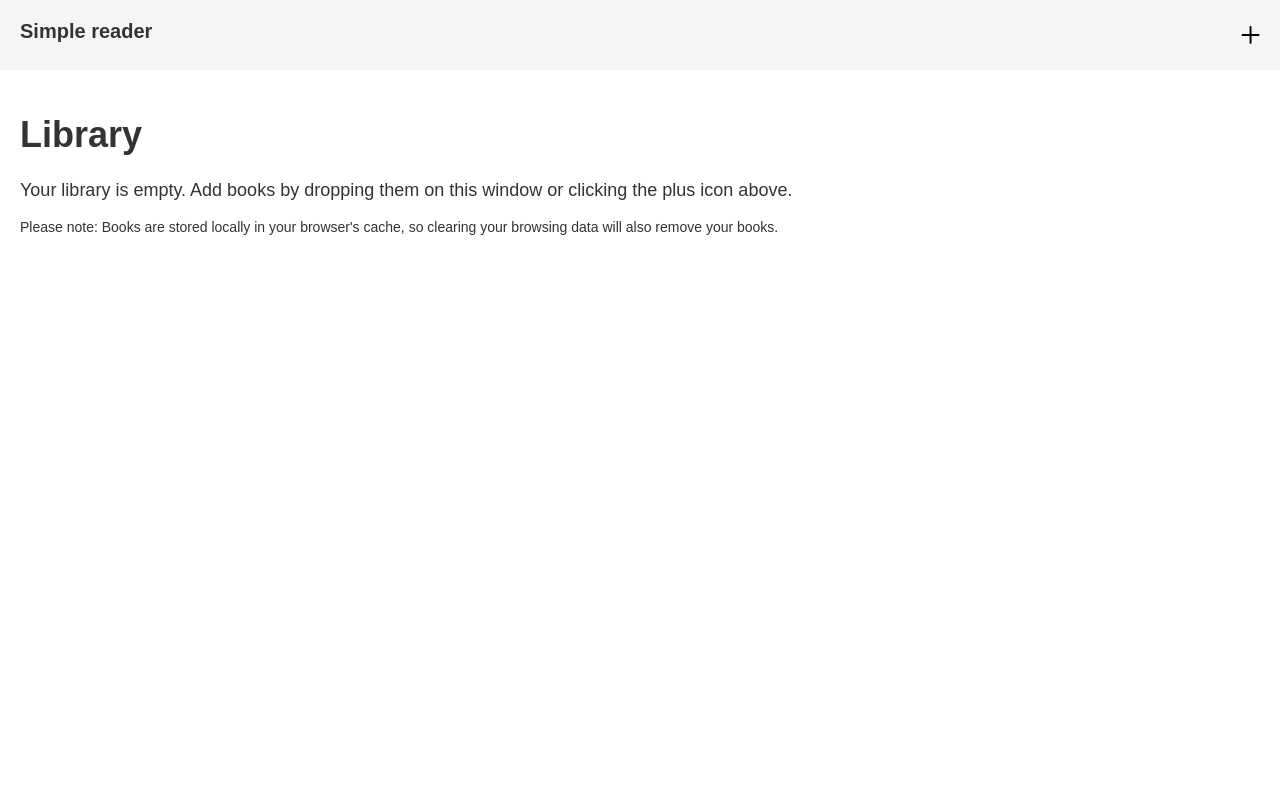
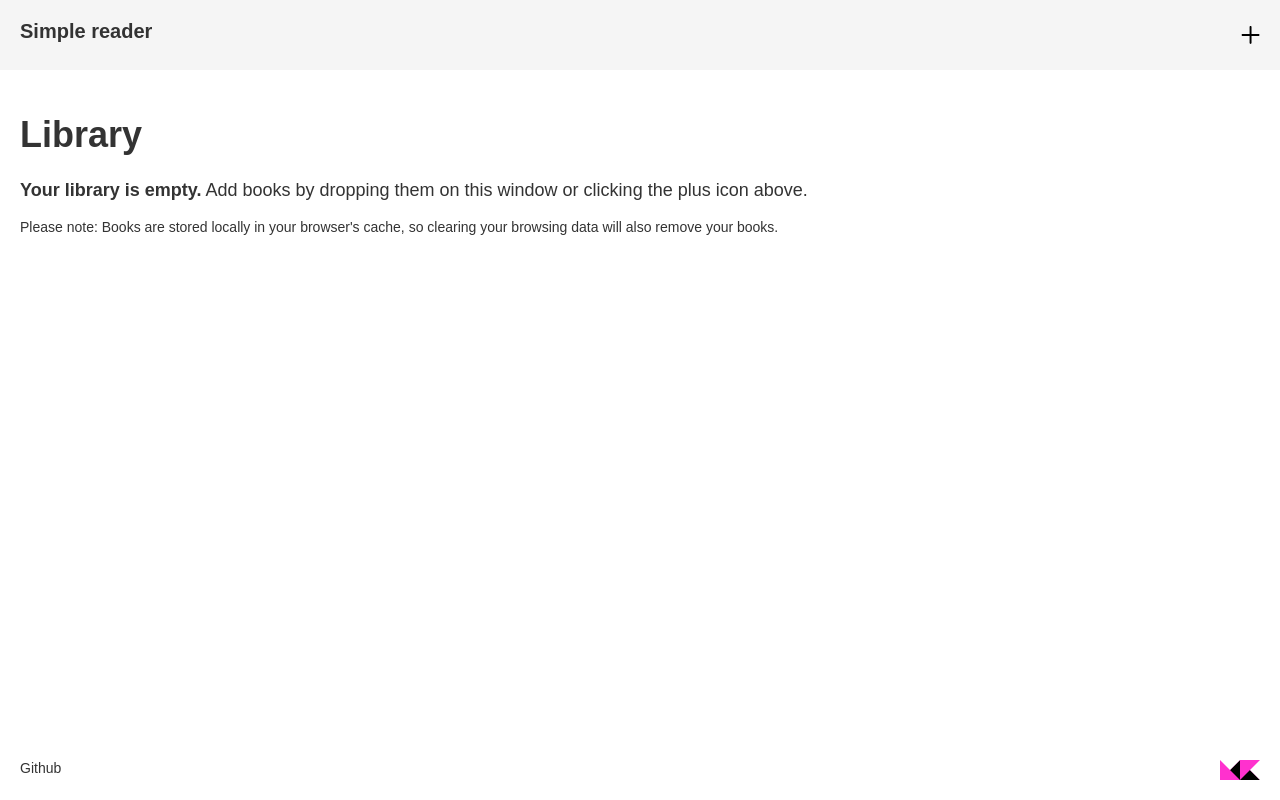
Before and after one commit to MattKevan/minimal-reader, a Vue app: page / in a window 1280 px wide. Built offline with nearby package versions, Linux system fonts and the light colour scheme; a web font is replaced by a local one.

Commit message:
Add footer

```diff
--- a/public/index.html
+++ b/public/index.html
@@ -15,4 +15,8 @@
     <div id="app"></div>
     <!-- built files will be auto injected -->
   </body>
+    <div class="footer">
+    <p class="float-left"><a href="https://github.com/MattKevan/simple-reader" target="_blank">Github</a></p>
+    <a href="https://www.kevan.tv" target="_blank"><img class="mk-logo float-right" src="<%= BASE_URL %>logo.svg" alt="Matt Kevan"></a>
+  </div>
 </html>
--- a/src/assets/styles.css
+++ b/src/assets/styles.css
@@ -10,8 +10,10 @@ body {
   position: absolute;
   height: 100%;
   width: 100%;
-  min-height: 800px;
 
+ min-height: 100vh;
+  display: flex;
+  flex-direction: column;
 }
 
 .header {
@@ -26,6 +28,30 @@ body {
   font-weight: bold;
   font-size: 20px;
 }
+.footer {
+  padding: 20px;
+  font-size: 14px;
+  margin-top: auto;
+}
+.footer p {
+  margin: 0;
+}
+.mk-logo {
+  line-height: 1em;
+    display: inline-block;
+    padding: 0;
+    height: 30px;
+    animation: cyc 30s infinite;
+    width: 40px !important;
+    height: 20px !important;
+    margin: -3x 0 0 0;
+}
+  @keyframes cyc {
+    0% { background-color:  #FFFF00; }
+    33% { background-color: #FF00FF; }
+    66% { background-color: #00FFFF; }
+    100% { background-color:#FFFF00; }
+  }
  p.xs {
   font-size: 14px;
  }
@@ -62,6 +88,12 @@ body {
       float: right;
       margin-top: 5px;
 
+}
+.float-right {
+  float: right;
+}
+.float-left {
+  float: left;
 }
 .menu-button {
   position: fixed;
--- a/src/views/HomeView.vue
+++ b/src/views/HomeView.vue
@@ -13,7 +13,7 @@
     <div class="content">
     <h1>Library</h1>
 
-      <div v-if="books.length === 0" class="placeholder"><p>Your library is empty. Add books by dropping them on this window or clicking the plus icon above.</p><p class="xs">Please note: Books are stored locally in your browser's cache, so clearing your browsing data will also remove your books.</p></div>
+      <div v-if="books.length === 0" class="placeholder"><p><strong>Your library is empty.</strong> Add books by dropping them on this window or clicking the plus icon above.</p><p class="xs">Please note: Books are stored locally in your browser's cache, so clearing your browsing data will also remove your books.</p></div>
 
     <div id="bookCatalog" class="book-grid">
       <div
@@ -30,7 +30,9 @@
       </div>
     </div>
   </div>
+
 </div>
+
 </template>
 
 <script>
```
Also changed, not shown: public/logo.svg (added), src/assets/img/logo.svg (added).
